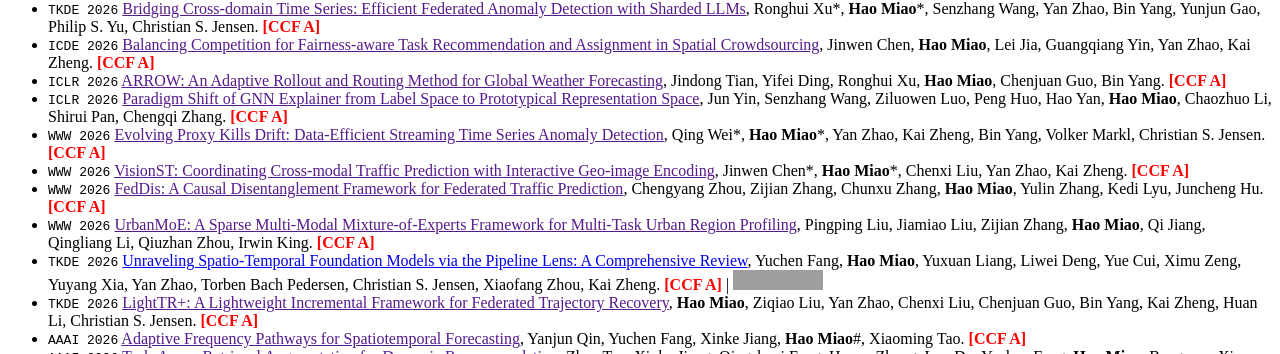
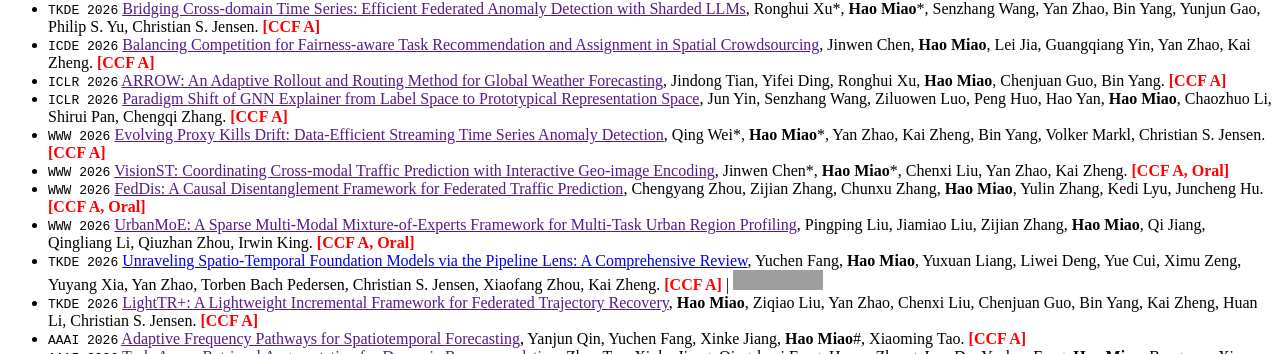
Before and after one commit to MiaoHaoSunny/MiaoHaoSunny.github.io, a Jekyll site: the page built from _pages/includes/pub.md, in a window 1280 px wide. Shown: the part 664-1018 px from the top of the page. Built offline with Jekyll 4.4.1, drawn with Linux system fonts in a browser that asks for light colours; our own code applies the rules of GitHub Pages for plain Markdown files; grey boxes are pictures that could not be loaded.

Commit message:
Update pub.md

```diff
--- a/_pages/includes/pub.md
+++ b/_pages/includes/pub.md
@@ -11,9 +11,9 @@
 - ``ICLR 2026`` [ARROW: An Adaptive Rollout and Routing Method for Global Weather Forecasting](), Jindong Tian, Yifei Ding, Ronghui Xu, **Hao Miao**, Chenjuan Guo, Bin Yang. <b><font color="red">[CCF A]</font></b>
 - ``ICLR 2026`` [Paradigm Shift of GNN Explainer from Label Space to Prototypical Representation Space](), Jun Yin, Senzhang Wang, Ziluowen Luo, Peng Huo, Hao Yan, **Hao Miao**, Chaozhuo Li, Shirui Pan, Chengqi Zhang. <b><font color="red">[CCF A]</font></b>
 - ``WWW 2026`` [Evolving Proxy Kills Drift: Data-Efficient Streaming Time Series Anomaly Detection](), Qing Wei\*, **Hao Miao**\*, Yan Zhao, Kai Zheng, Bin Yang, Volker Markl, Christian S. Jensen. <b><font color="red">[CCF A]</font></b>
-- ``WWW 2026`` [VisionST: Coordinating Cross-modal Traffic Prediction with Interactive Geo-image Encoding](), Jinwen Chen\*, **Hao Miao**\*, Chenxi Liu, Yan Zhao, Kai Zheng. <b><font color="red">[CCF A]</font></b>
-- ``WWW 2026`` [FedDis: A Causal Disentanglement Framework for Federated Traffic Prediction](), Chengyang Zhou, Zijian Zhang, Chunxu Zhang, **Hao Miao**, Yulin Zhang, Kedi Lyu, Juncheng Hu. <b><font color="red">[CCF A]</font></b>
-- ``WWW 2026`` [UrbanMoE: A Sparse Multi-Modal Mixture-of-Experts Framework for Multi-Task Urban Region Profiling](), Pingping Liu, Jiamiao Liu, Zijian Zhang, **Hao Miao**, Qi Jiang, Qingliang Li, Qiuzhan Zhou, Irwin King. <b><font color="red">[CCF A]</font></b>
+- ``WWW 2026`` [VisionST: Coordinating Cross-modal Traffic Prediction with Interactive Geo-image Encoding](), Jinwen Chen\*, **Hao Miao**\*, Chenxi Liu, Yan Zhao, Kai Zheng. <b><font color="red">[CCF A, Oral]</font></b>
+- ``WWW 2026`` [FedDis: A Causal Disentanglement Framework for Federated Traffic Prediction](), Chengyang Zhou, Zijian Zhang, Chunxu Zhang, **Hao Miao**, Yulin Zhang, Kedi Lyu, Juncheng Hu. <b><font color="red">[CCF A, Oral]</font></b>
+- ``WWW 2026`` [UrbanMoE: A Sparse Multi-Modal Mixture-of-Experts Framework for Multi-Task Urban Region Profiling](), Pingping Liu, Jiamiao Liu, Zijian Zhang, **Hao Miao**, Qi Jiang, Qingliang Li, Qiuzhan Zhou, Irwin King. <b><font color="red">[CCF A, Oral]</font></b>
 - ``TKDE 2026`` [Unraveling Spatio-Temporal Foundation Models via the Pipeline Lens: A Comprehensive Review](https://arxiv.org/abs/2506.01364), Yuchen Fang, **Hao Miao**, Yuxuan Liang, Liwei Deng, Yue Cui, Ximu Zeng, Yuyang Xia, Yan Zhao, Torben Bach Pedersen, Christian S. Jensen, Xiaofang Zhou, Kai Zheng. <b><font color="red">[CCF A]</font></b>  \| [![](https://img.shields.io/github/stars/LMissher/Awesome-Spatio-Temporal-Foundation-Models?style=social&label=Awesome-Spatio-Temporal-Foundation-Models)](https://github.com/LMissher/Awesome-Spatio-Temporal-Foundation-Models)
 - ``TKDE 2026`` [LightTR+: A Lightweight Incremental Framework for Federated Trajectory Recovery](), **Hao Miao**, Ziqiao Liu, Yan Zhao, Chenxi Liu, Chenjuan Guo, Bin Yang, Kai Zheng, Huan Li, Christian S. Jensen. <b><font color="red">[CCF A]</font></b>
 - ``AAAI 2026`` [Adaptive Frequency Pathways for Spatiotemporal Forecasting](), Yanjun Qin, Yuchen Fang, Xinke Jiang, **Hao Miao**\#, Xiaoming Tao. <b><font color="red">[CCF A]</font></b>
```
